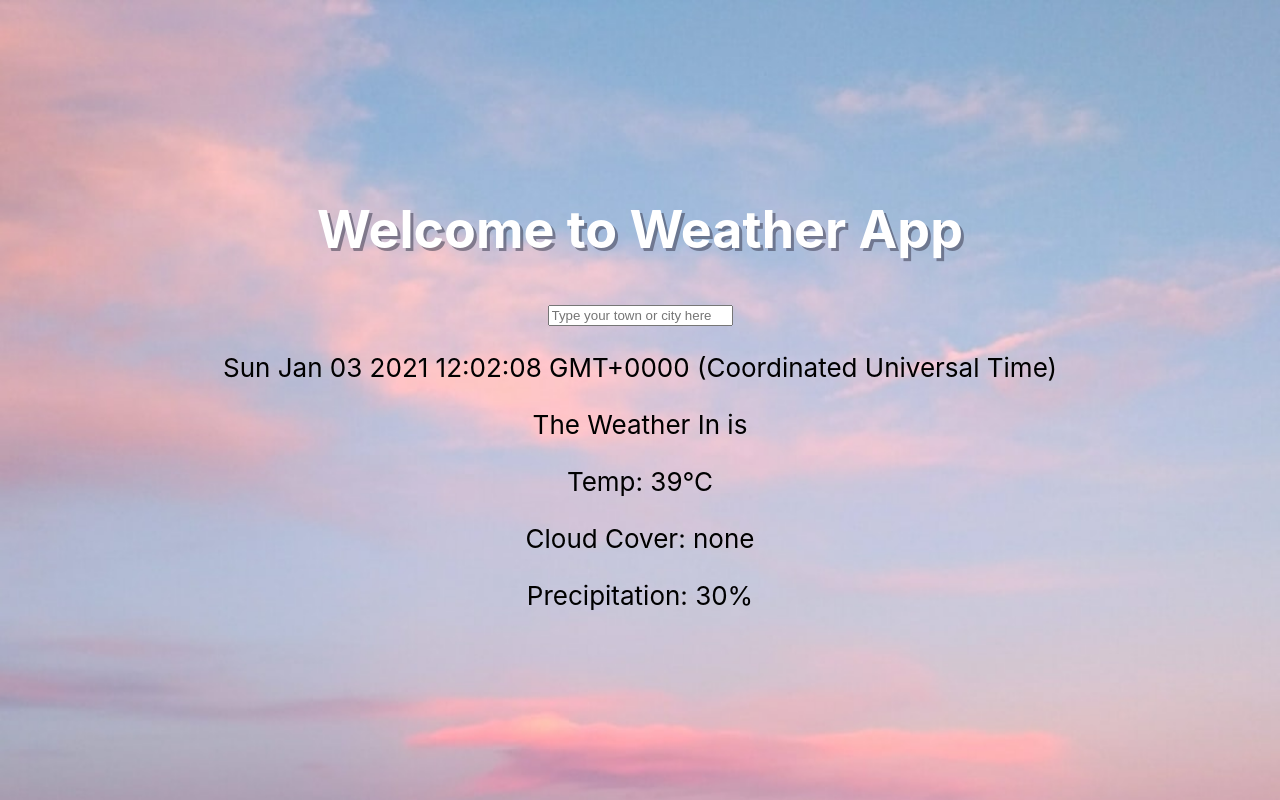
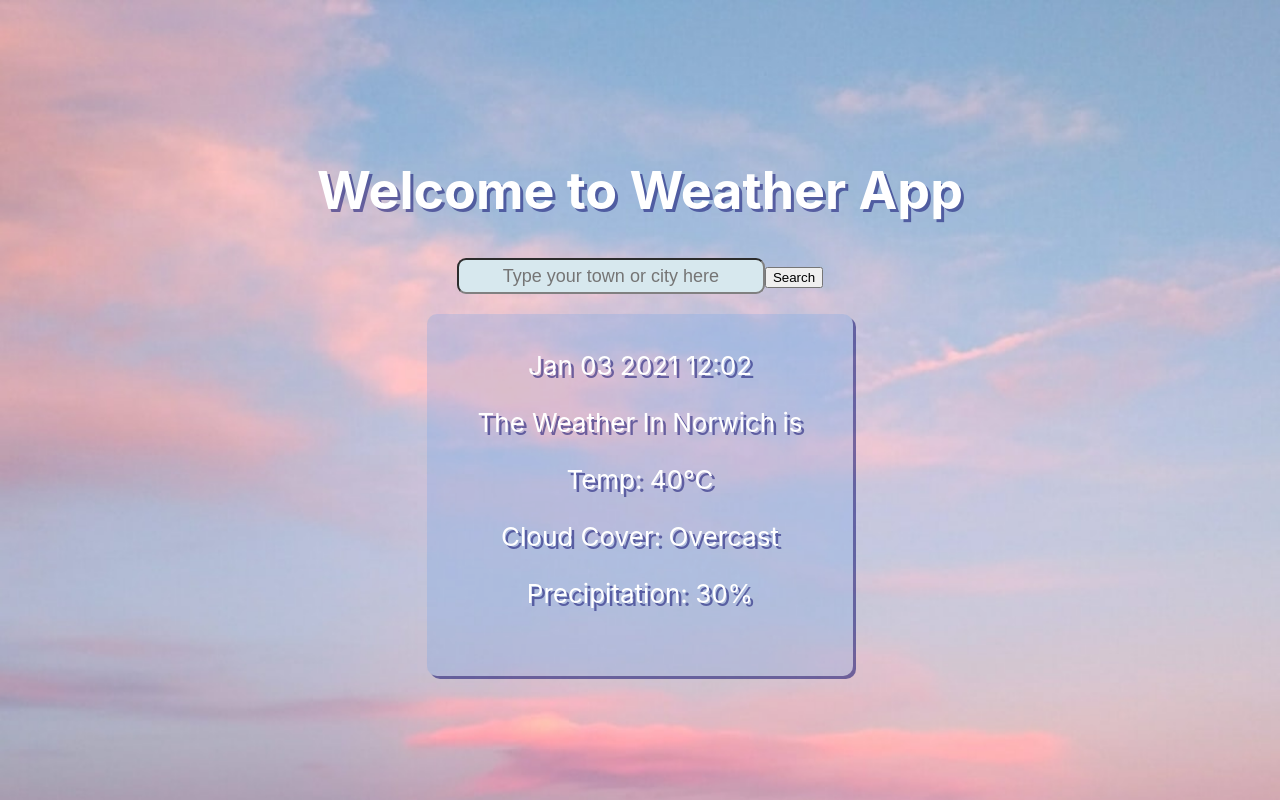
Before and after one commit to shaunbag/weatherApp, a React (Create React App) app: page / in a window 1280 px wide. Built offline with nearby package versions, Linux system fonts and the light colour scheme.

Commit message:
implementing state and props

```diff
--- a/src/components/App/App.css
+++ b/src/components/App/App.css
@@ -23,14 +23,29 @@
   justify-content: center;
   font-size: calc(10px + 2vmin);
   color: white;
+  text-shadow: 3px 3px rgba(0, 0, 104, 0.5);
 }
 
 .App-link {
   color: #61dafb;
 }
 
-.title {
-  text-shadow: 3px 3px rgba(50, 50, 70, 0.5);
+.results {
+  background-color: rgba(91, 157, 231, 0.219);
+  border-radius: 10px;
+  box-shadow: 3px 3px rgba(0, 0, 104, 0.5);
+  margin-top: 20px;
+  padding: 10px 50px 10px 50px;
+}
+
+input {
+  font-size: large;
+  height: 30px;
+  width: 300px;
+  border-radius: 9px;
+  border-color: gray;
+  text-align: center;
+  background-color: rgb(215, 232, 238);
 }
 
 @keyframes App-logo-spin {
--- a/src/components/App/App.js
+++ b/src/components/App/App.js
@@ -1,20 +1,39 @@
 import './App.css';
 import React from 'react';
-import { SearchBar } from '../SearchBar/SearchBar';
 import { SearchResults } from '../SearchResults/SearchResults';
 
 class App extends React.Component {
+  constructor(props) {
+    super(props)
+    this.state = {
+      location: 'Norwich',
+      temp: 40,
+      clouds: 'Overcast',
+      precip: 30
+    }
+  }
 
+  weatherSearch() {
+    this.setState({
+      location: 'London',
+      temp: 35,
+      clouds: 'None',
+      precip: 50
+    });
+  }
 
-  render(){
+render(){
   return (
     <div className="App">
       <header className="App-header">
 
         <h1 className="title" >Welcome to Weather App</h1>
+        <div>
+            <input type="text" className="searchBar"   placeholder="Type your town or city here"></input>
+            <button onClick={() => this.weatherSearch()}>Search</button>
+        </div>
+        <SearchResults location={this.state.location} temp={this.state.temp} clouds={this.state.clouds} precip={this.state.precip}/>
 
-        <SearchBar />
-        <SearchResults />
 
       </header>
     </div>
--- a/src/components/SearchBar/SearchBar.js
+++ /dev/null
@@ -1,16 +0,0 @@
-import React from 'react';
-import Weather from '../util/Openweather';
-
-
-export class SearchBar extends React.Component {
-
-
-    render() {
-        return (
-            <div>
-                <input  type="text" className="searchBar" placeholder="Type your town or city here"></input>
-            </div>
-        )
-    }
-
-}
--- a/src/components/SearchResults/SearchResults.css
+++ /dev/null
@@ -1,3 +0,0 @@
-.results {
-    color: black;
-}
--- a/src/components/SearchResults/SearchResults.js
+++ b/src/components/SearchResults/SearchResults.js
@@ -1,18 +1,18 @@
 import React from 'react';
-import './SearchResults.css';
 
 
 
 export class SearchResults extends React.Component {
     render() {
         return (
+
             <div className="results">
-                <p>{Date()}</p>
+                <p>{Date().slice(3, 21)}</p>
                 <p>The Weather In {this.props.location} is</p>
-                <p>Temp: 39{'\u00B0'}C</p>
-                <p>Cloud Cover: none</p>
-                <p>Precipitation: 30%</p>
+                <p>Temp: {this.props.temp}{'\u00B0'}C</p>
+                <p>Cloud Cover: {this.props.clouds}</p>
+                <p>Precipitation: {this.props.precip}%</p>
+                <img src="../../../favicon.ico" alt=""></img>
             </div>
-        )
-    }
+        )}
 }
```
Also changed, not shown: src/components/SearchBar/SearchBar.css (deleted), 1 other file (tests, documents, lock files or other folders).
